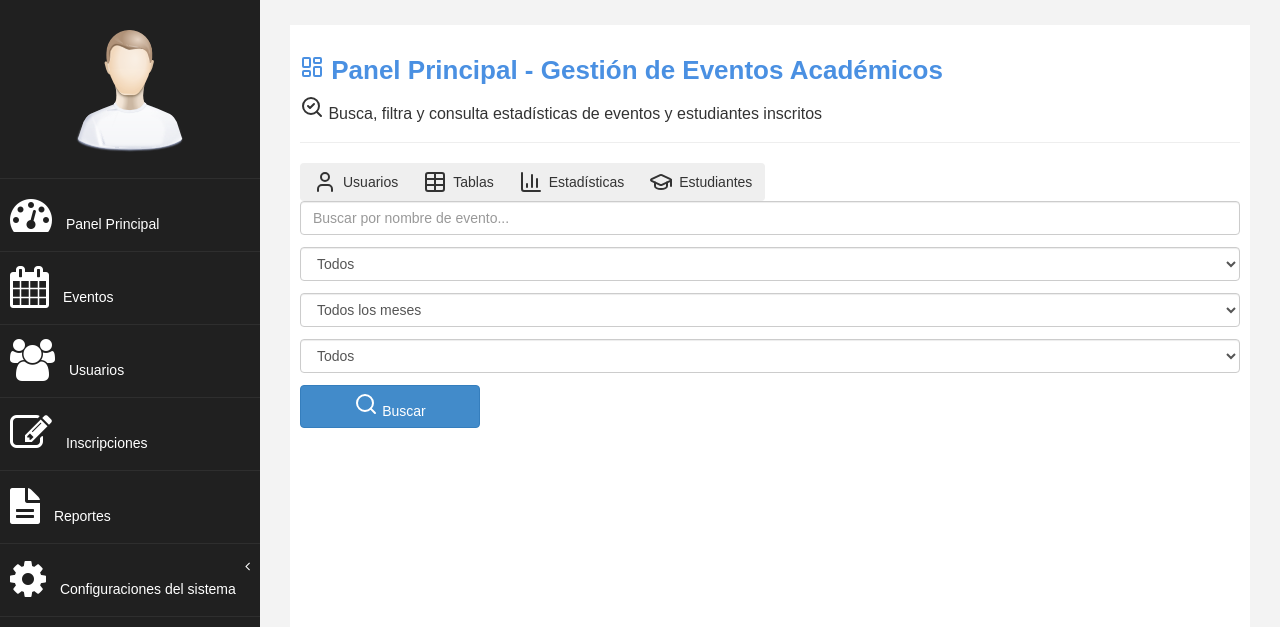
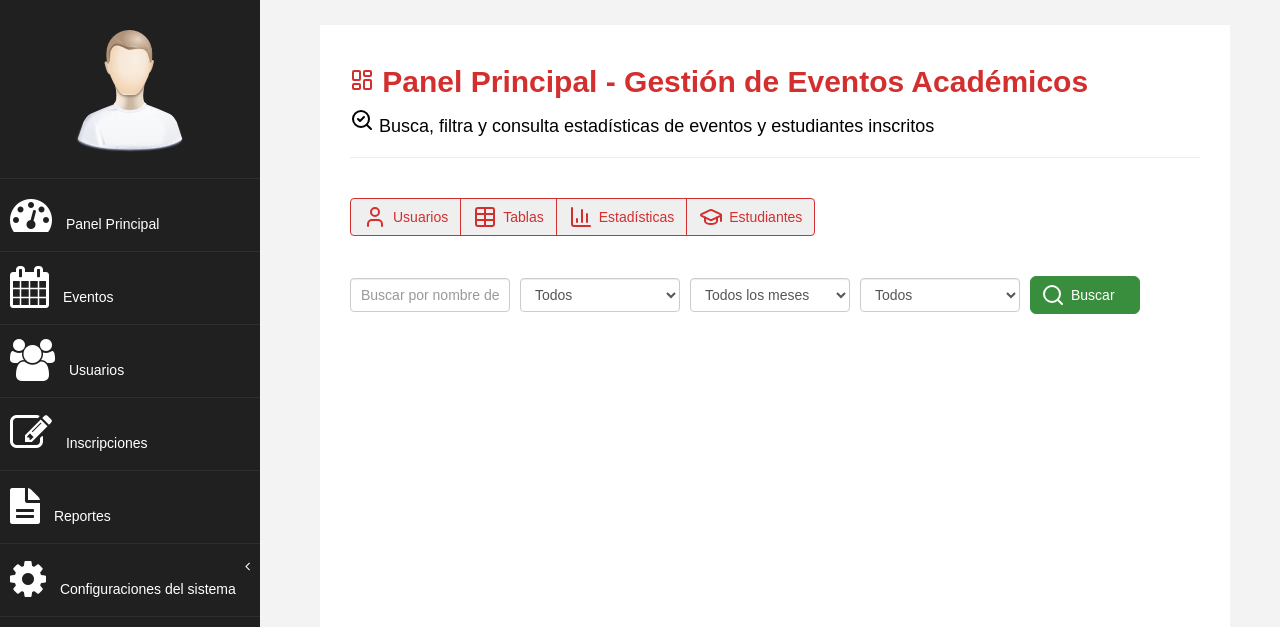
Before and after one commit to Desarrolladores-Sistema-de-Eventos/Sistema_Eventos, a PHP site: page /views/Panel_Principal.php in a window 1280 px wide. Shown: the part 60-687 px from the top of the page. Run offline with PHP 8.4, Linux system fonts and the light colour scheme.

Commit message:
Se agrego el scrollbar tanto para la pagina general como para el Panel principal, además se austo el diseño con los colores globalizados

```diff
--- a/public/css/panel.css
+++ b/public/css/panel.css
@@ -1,32 +1,101 @@
 :root {
-  --primary: #4a90e2;
-  --dark: #333;
-  --light: #f9f9f9;
-  --gray: #ddd;
+  --primary: #d32f2f;    /* Rojo */
+  --secondary: #388e3c;  /* Verde */
+  --dark: #000000;       /* Negro */
+  --light: #f5f5f5;      /* Fondo claro */
+  --gray: #cccccc;
 }
 
-body {
+html, body {
+  margin: 0;
+  padding: 0;
+  height: 100%;
   font-family: 'Poppins', sans-serif;
   background-color: var(--light);
   color: var(--dark);
+  overflow-y: auto; /* Permite scroll global */
 }
+
+#page-wrapper {
+  display: flex;
+  min-height: 100vh;
+    height: auto;
+
+}
+
+#sidebar {
+  width: 250px;
+  background-color: var(--primary);
+  color: white;
+  padding: 20px;
+  position: fixed;
+  top: 0;
+    padding: 20px;
+
+  bottom: 0;
+  left: 0;
+  overflow-y: auto;
+  height: auto;
+
+  height: 100vh;
+  min-height: auto;
+  position: sticky;
+}
+#page-inner {
+  margin-left: 30px; /* Compensa el ancho del sidebar */
+  padding: 20px 30px;
+  width: 1100px;
+  height: auto;
+  box-sizing: border-box;
+  overflow-y: auto; /* Scroll solo para contenido largo dentro */
+}
+
 
 .main-title {
   color: var(--primary);
-  font-size: 26px;
+  font-size: 30px;
   font-weight: 600;
 }
 
 .main-subtitle {
-  font-size: 16px;
+  font-size: 18px;
   margin-bottom: 20px;
   color: var(--dark);
+}
+
+.btn-group {
+  margin-top: 20px;
+  margin-bottom: 20px;
 }
 
 .btn-group .btn {
   display: flex;
   align-items: center;
   gap: 6px;
+  border-color: var(--primary);
+  color: var(--primary);
+}
+
+.btn.btn-primary {
+  background-color: var(--secondary);
+  border-color: var(--secondary);
+  color: #fff;
+  display: flex;
+  align-items: center;
+  gap: 6px;
+  padding: 8px 14px;
+  border-radius: 6px;
+  font-weight: 500;
+  transition: background-color 0.3s ease;
+}
+
+.btn.btn-primary:hover {
+  background-color: #2e7d32;
+}
+
+.btn.btn-outline-primary:hover {
+  background-color: var(--primary);
+  color: white;
 }
 
 .card {
@@ -34,8 +103,9 @@
   padding: 20px;
   border: 1px solid var(--gray);
   border-radius: 8px;
-  box-shadow: 0px 2px 6px rgba(0,0,0,0.05);
+  box-shadow: 0px 2px 6px rgba(0,0,0,0.1);
   margin-bottom: 20px;
+  margin-top: 20px;
 }
 
 .stat-title {
@@ -56,11 +126,21 @@
 .filter-group {
   display: flex;
   flex-wrap: wrap;
-  gap: 12px;
+  gap: 10px;
   align-items: center;
+  margin-bottom: 20px;
+  margin-top: 20px;
 }
 
-.filter-group .form-control,
+.filter-group .form-control {
+  min-width: 130px;
+  max-width: 160px;
+  padding: 6px 10px;
+  font-size: 14px;
+}
+
 .filter-group .btn {
-  min-width: 180px;
+  min-width: 110px;
+  padding: 6px 10px;
+  font-size: 14px;
 }
--- a/views/Panel_Principal.php
+++ b/views/Panel_Principal.php
@@ -137,28 +137,29 @@
 <script src="https://unpkg.com/lucide@latest/dist/umd/lucide.js"></script>
 <script>
   lucide.createIcons();
-</script>
 
-<!-- Aquí podrías pegar directamente el código JS de panel_charts_dynamic.js si no quieres separarlo -->
-<script>
-// Ejemplo básico de interacción con botones
+  const hideAll = () => {
+    document.querySelectorAll('#contentUsuarios, #contentTablas, #contentEstadisticas, #contentEstudiantes')
+      .forEach(div => div.style.display = 'none');
+  };
+
   document.getElementById('btnMenuUsuarios').onclick = () => {
-  document.querySelectorAll('#contentUsuarios, #contentTablas, #contentEstadisticas, #contentEstudiantes').forEach(div => div.style.display = 'none');
+    hideAll();
     document.getElementById('contentUsuarios').style.display = 'block';
   };
 
   document.getElementById('btnMenuTablas').onclick = () => {
-  document.querySelectorAll('#contentUsuarios, #contentTablas, #contentEstadisticas, #contentEstudiantes').forEach(div => div.style.display = 'none');
+    hideAll();
     document.getElementById('contentTablas').style.display = 'block';
   };
 
   document.getElementById('btnMenuEstadisticas').onclick = () => {
-  document.querySelectorAll('#contentUsuarios, #contentTablas, #contentEstadisticas, #contentEstudiantes').forEach(div => div.style.display = 'none');
+    hideAll();
     document.getElementById('contentEstadisticas').style.display = 'block';
   };
 
   document.getElementById('btnMenuEstudiantes').onclick = () => {
-  document.querySelectorAll('#contentUsuarios, #contentTablas, #contentEstadisticas, #contentEstudiantes').forEach(div => div.style.display = 'none');
+    hideAll();
     document.getElementById('contentEstudiantes').style.display = 'block';
   };
 </script>
```
Lines whose indentation alone changed are shown as unchanged.
